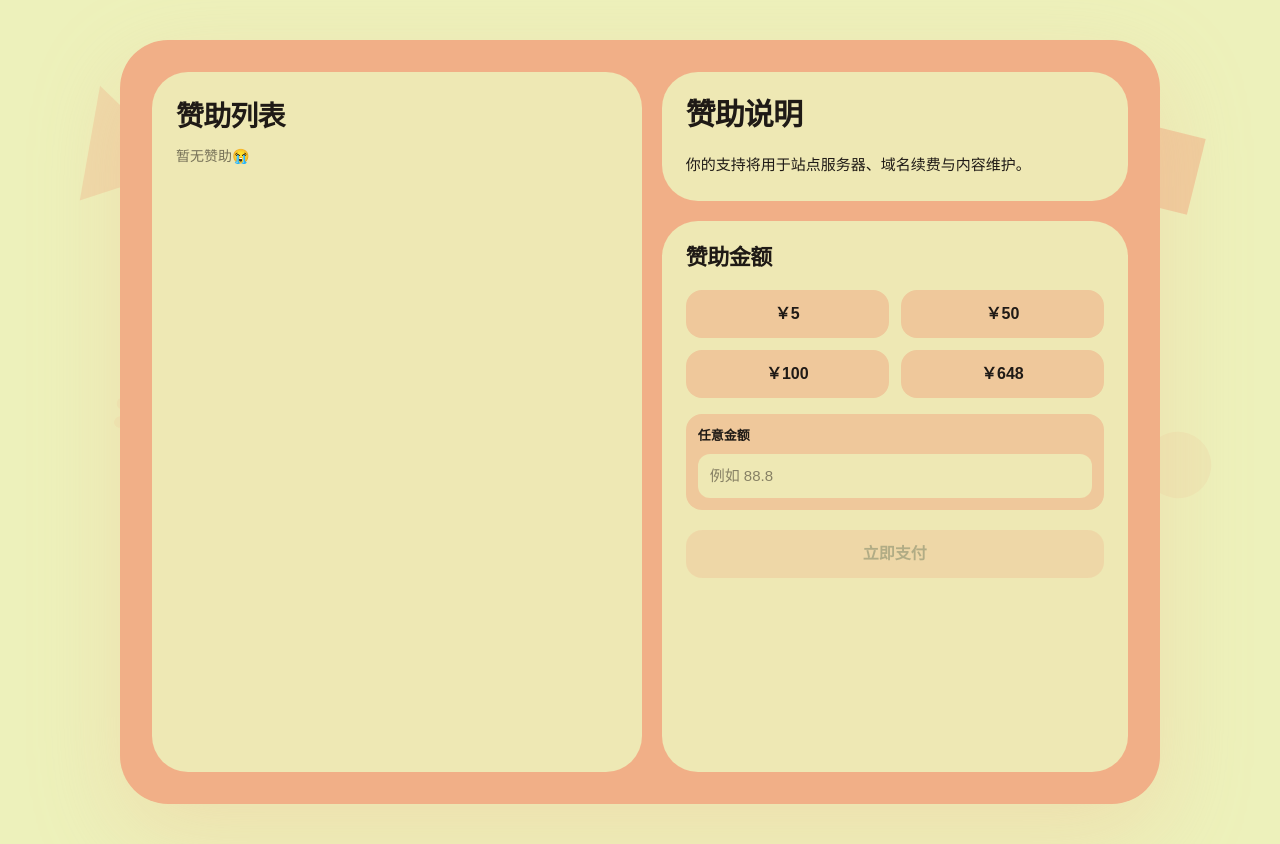
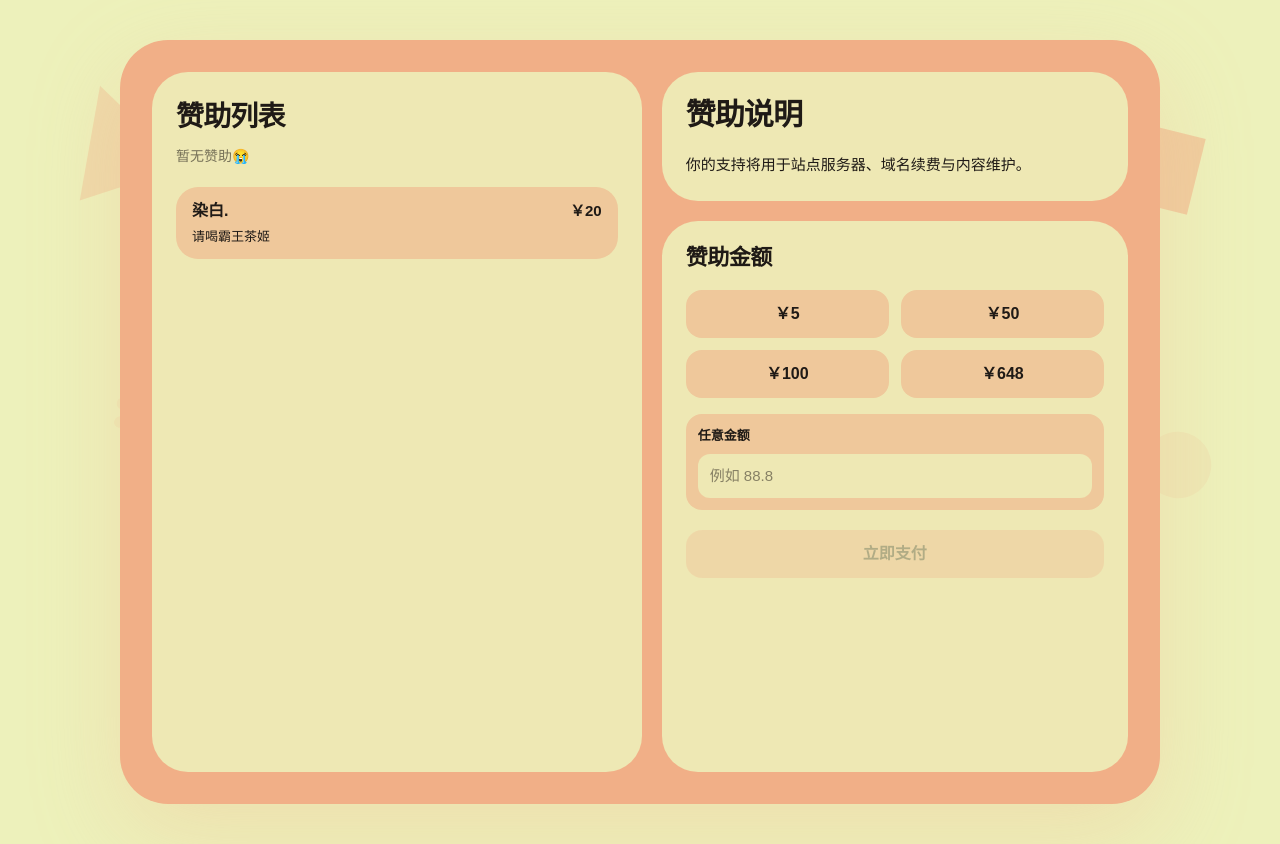
Before and after one commit to obentnet/sakiko, a Next.js app: page /donate in a window 1280 px wide. Built offline with nearby package versions, Linux system fonts and the light colour scheme; a web font is replaced by a local one.

Commit message:
add donate info

```diff
--- a/app/donate/page.tsx
+++ b/app/donate/page.tsx
@@ -12,7 +12,7 @@ type SponsorRecord = {
 };
 
 const sponsorRecords: SponsorRecord[] = [
-  // { name: "Kirino", amountLabel: "￥648", note: "请继续保持创作" },
+  { name: "染白.", amountLabel: "￥20", note: "请喝霸王茶姬" },
 ];
 
 const presetAmounts = [5, 50, 100, 648] as const;
```
